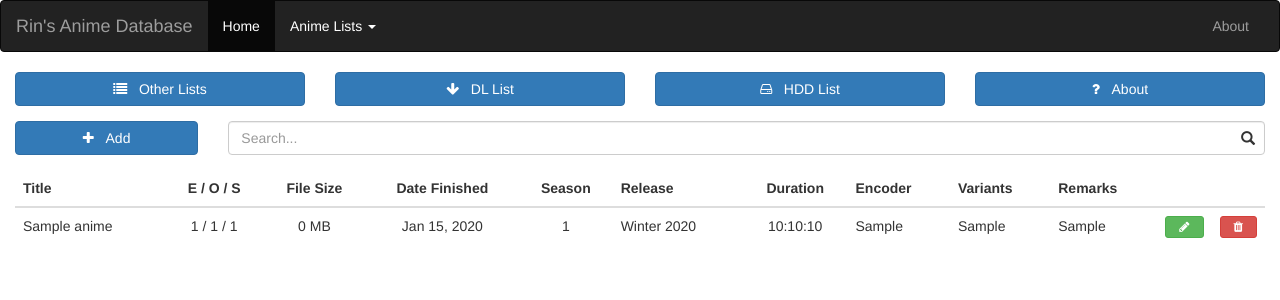
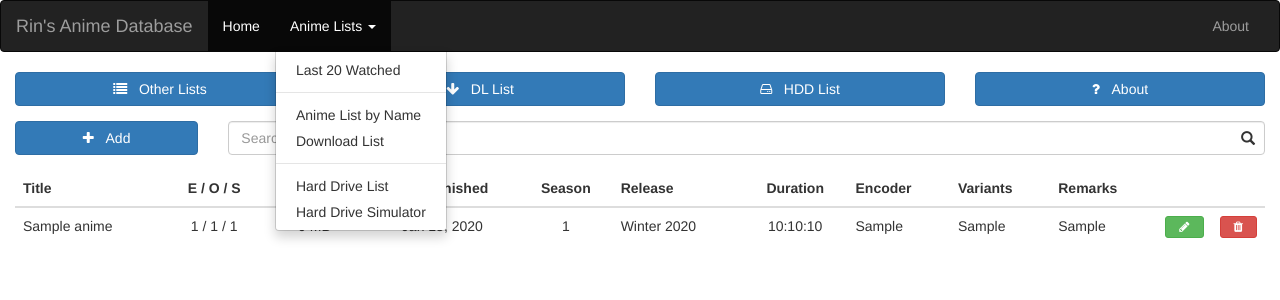
Before and after one commit to RinMinase/anidb-php, a CodeIgniter app: page /anidb/ in a window 1280 px wide, after a click on "Anime Lists". Shown: the top 300 px of the page. Run offline with CodeIgniter, Linux system fonts and the light colour scheme; tables that the repository leaves empty hold one stand-in row (values such as "Sample post").

Commit message:
ANIDB: added proper link locations to navbar

```diff
--- a/application/views/navbar.php
+++ b/application/views/navbar.php
@@ -5,8 +5,9 @@
 		<meta http-equiv="X-UA-Compatible" content="IE=edge">
 		<meta name="viewport" content="width=device-width, initial-scale=1, maximum-scale=1, user-scalable=no">
 
-		<link rel="stylesheet" href="resources/bootstrap-3.3.7/bootstrap.min.css">
-		<link rel="stylesheet" href="resources/font-awesome-4.7.0/font-awesome.min.css">
+		<link rel="stylesheet" href=<?php echo base_url("resources/bootstrap-3.3.7/bootstrap.min.css") ?>>
+		<link rel="stylesheet" href=<?php echo base_url("resources/font-awesome-4.7.0/font-awesome.min.css") ?>>
+		<link rel="stylesheet" href=<?php echo base_url("resources/css/styles.css") ?>>
 
 		<style>
 
@@ -31,15 +32,27 @@
 				<div class="collapse navbar-collapse anidb-navbar-collapse">
 
 					<ul class="nav navbar-nav">
-						<li class="active"><a href="#">Home</a></li>
+						<li <?php if($activePage == "index") echo "class='active'"; ?>><a href="#">Home</a></li>
 						<li class="dropdown">
 							<a href="#" class="dropdown-toggle" data-toggle="dropdown">Anime Lists <b class="caret"></b></a>
 							<ul class="dropdown-menu">
-								<li><a href="#">Last 20 Watched</a></li>
+								<li <?php if($activePage == "last-watch") echo "class='active'"; ?>>
+									<a href=<?php echo base_url("last-watch") ?>>Last 20 Watched</a>
+								</li>
 								<li class="divider"></li>
-								<li><a href="#">Anime List by Name</a></li>
-								<li><a href="#">Download List</a></li>
-								<li><a href="#">Hard Drive List</a></li>
+								<li <?php if($activePage == "by-name") echo "class='active'"; ?>>
+									<a href=<?php echo base_url("by-name") ?>>Anime List by Name</a>
+								</li>
+								<li <?php if($activePage == "download") echo "class='active'"; ?>>
+									<a href=<?php echo base_url("download") ?>>Download List</a>
+								</li>
+								<li class="divider"></li>
+								<li <?php if($activePage == "hdd") echo "class='active'"; ?>>
+									<a href=<?php echo base_url("hdd") ?>>Hard Drive List</a>
+								</li>
+								<li <?php if($activePage == "hdd-simulator") echo "class='active'"; ?>>
+									<a href=<?php echo base_url("hdd-simulator") ?>>Hard Drive Simulator</a>
+								</li>
 							</ul>
 						</li>
 					</ul>
@@ -52,8 +65,8 @@
 			</div>
 		</nav>
 
-		<script src="resources/jquery-3.1.1/jquery-3.1.1.min.js"></script>
+		<!-- <script src="resources/jquery-3.1.1/jquery-3.1.1.min.js"></script>
 		<script src="resources/bootstrap-3.3.7/bootstrap.min.js"></script>
 
 	</body>
-</html>
+</html> -->
```
